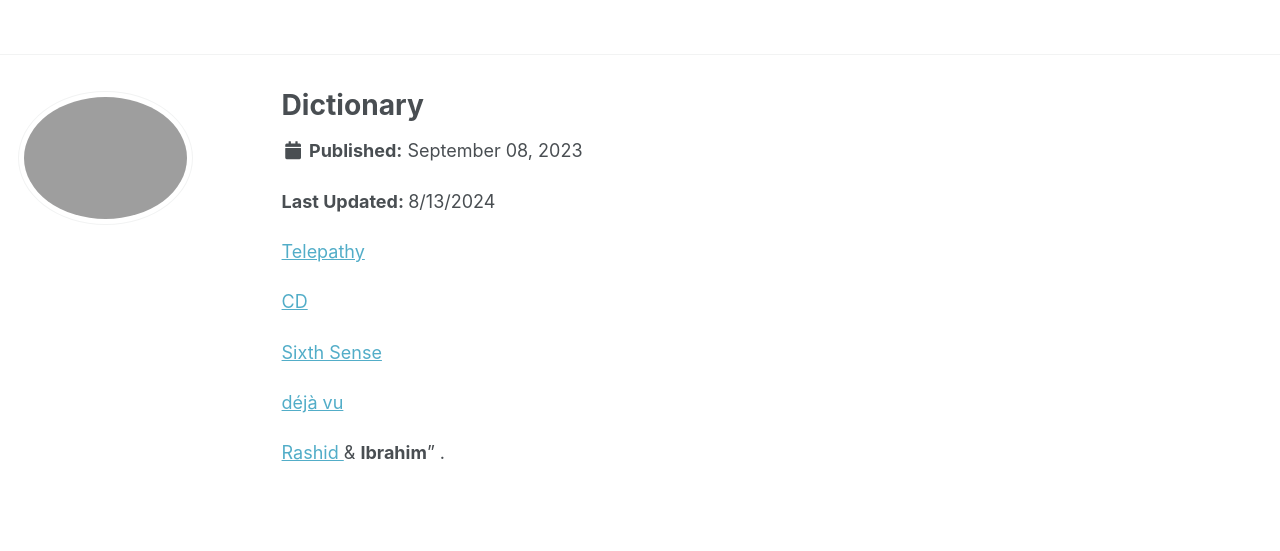
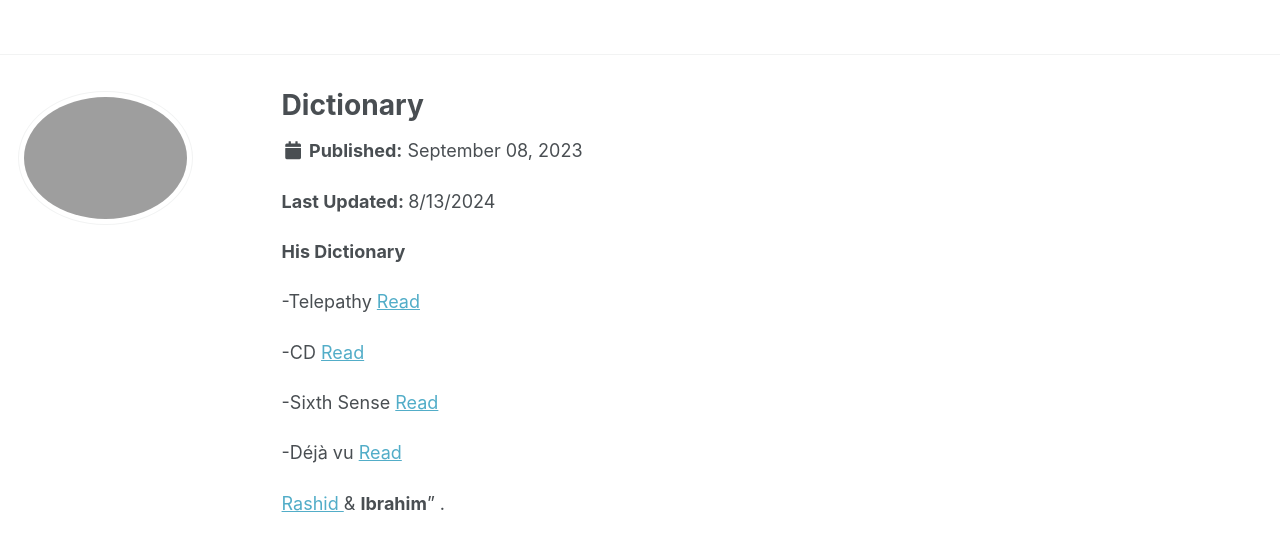
Before and after one commit to phdcsseiden/phdcsseiden.github.io, a Jekyll site: the page built from _pages/Dictionary.md, in a window 1280 px wide. Shown: the top 551 px of the page. Built offline with Jekyll 4.4.1, drawn with Linux system fonts in a browser that asks for light colours.

Commit message:
Update Dictionary.md

```diff
--- a/_pages/Dictionary.md
+++ b/_pages/Dictionary.md
@@ -8,24 +8,25 @@ modified: 2023-09-08
 <b> Last Updated: </b> 8/13/2024
 
 
+<b> His Dictionary </b>
 
 
-<a href=" https://www.collinsdictionary.com/us/dictionary/english/telepathy "> Telepathy  </a>
+-Telepathy <a href=" https://www.collinsdictionary.com/us/dictionary/english/telepathy "> Read  </a>
 
 
 
 
-<a href=" https://dictionary.cambridge.org/us/dictionary/english/telepathy "> CD  </a>
+-CD <a href=" https://dictionary.cambridge.org/us/dictionary/english/telepathy "> Read  </a>
 
 
 
 
-<a href=" https://www.collinsdictionary.com/us/dictionary/english/sixth-sense "> Sixth Sense </a>
+-Sixth Sense <a href=" https://www.collinsdictionary.com/us/dictionary/english/sixth-sense "> Read </a>
 
 
 
 
-<a href=" https://www.merriam-webster.com/dictionary/d%C3%A9j%C3%A0%20vu "> déjà vu  </a>
+-Déjà vu <a href=" https://www.merriam-webster.com/dictionary/d%C3%A9j%C3%A0%20vu "> Read  </a>
 
 
 
```
